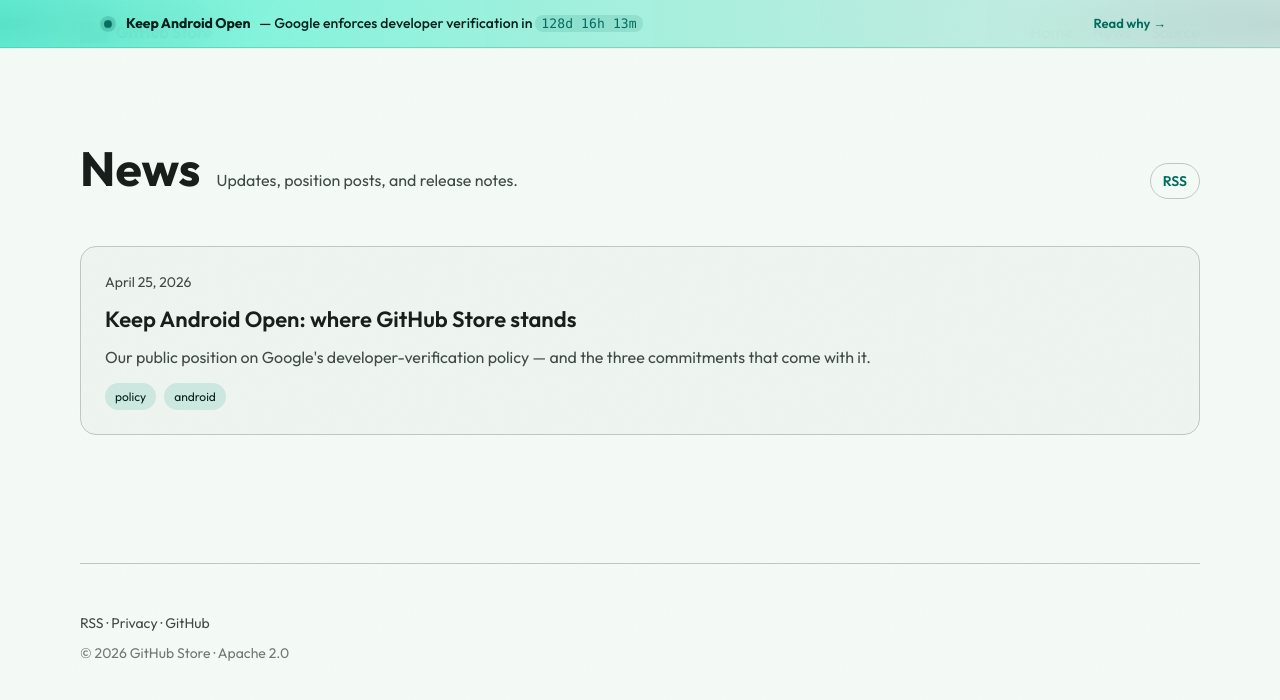
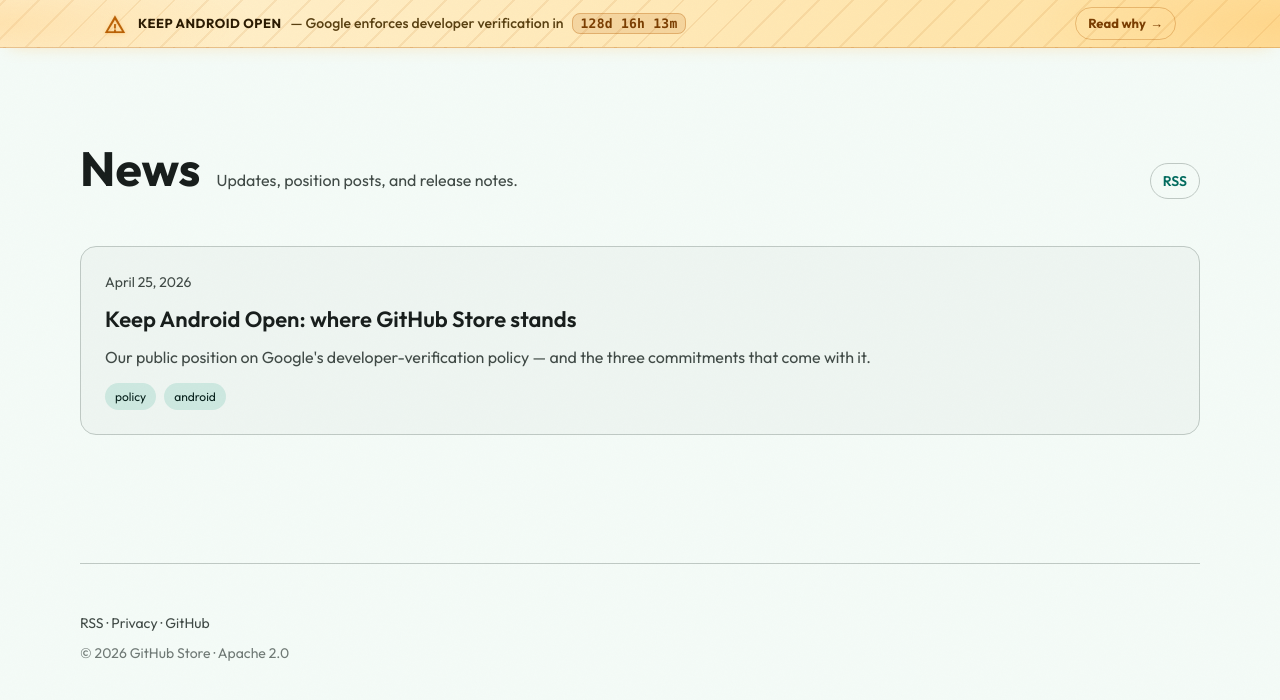
Before and after one commit to OpenHub-Store/openhub-store.github.io, a Jekyll site: the page built from news/index.md, in a window 1280 px wide. Shown: the top 700 px of the page. Built offline with Jekyll 4.4.1, drawn with Linux system fonts in a browser that asks for light colours; grey boxes are pictures that could not be loaded.

Commit message:
Restyle announce bar with warning palette.

```diff
--- a/_includes/announce_bar.html
+++ b/_includes/announce_bar.html
@@ -1,12 +1,17 @@
-<aside class="announce-bar" id="announceBar" role="region" aria-label="Keep Android Open announcement">
+<aside class="announce-bar" id="announceBar" role="region" aria-label="Keep Android Open warning">
     <div class="announce-bar__inner container">
-        <span class="announce-bar__dot" aria-hidden="true"></span>
+        <svg class="announce-bar__icon" viewBox="0 0 24 24" fill="currentColor" aria-hidden="true">
+            <path d="M12 2.5 0.8 22h22.4L12 2.5zm0 5L19.7 20H4.3L12 7.5zm-1 4.5v5h2v-5h-2zm0 6v2h2v-2h-2z"/>
+        </svg>
         <p class="announce-bar__text">
             <span class="announce-bar__brand">Keep Android Open</span>
             <span class="announce-bar__verify">— Google enforces developer verification in</span>
             <span class="announce-bar__count" id="kaoCountdown" data-target="2026-09-01T00:00:00Z">soon</span>
         </p>
-        <a href="/news/keep-android-open/" class="announce-bar__cta">Read why →</a>
+        <a href="/news/keep-android-open/" class="announce-bar__cta" aria-label="Read why this matters">
+            <span class="announce-bar__cta__label">Read why</span>
+            <span class="announce-bar__cta__arrow" aria-hidden="true">→</span>
+        </a>
     </div>
 </aside>
 <script>
--- a/assets/css/site.css
+++ b/assets/css/site.css
@@ -1379,8 +1379,49 @@ body::before {
 }
 
 /* ══════════════════════════════════════════════════════════════
-   ANNOUNCE BAR — Keep Android Open
-   ══════════════════════════════════════════════════════════════ */
+   ANNOUNCE BAR — Keep Android Open (warning palette)
+   ══════════════════════════════════════════════════════════════ */
+:root {
+    --warn-bg-from: #fff1d0;
+    --warn-bg-to:   #ffe1a0;
+    --warn-fg:        #4a3000;
+    --warn-fg-strong: #2a1a00;
+    --warn-accent:    #b85d00;
+    --warn-accent-strong: #7a3d00;
+    --warn-border:    rgba(184, 93, 0, 0.32);
+    --warn-pill-bg:   rgba(184, 93, 0, 0.14);
+    --warn-stripe:    rgba(184, 93, 0, 0.10);
+    --warn-glow:      rgba(255, 184, 77, 0.45);
+}
+
+[data-theme="dark"] {
+    --warn-bg-from: #2a1f08;
+    --warn-bg-to:   #3a2c10;
+    --warn-fg:        #ffd9a3;
+    --warn-fg-strong: #fff1dc;
+    --warn-accent:    #ffb84d;
+    --warn-accent-strong: #ffce80;
+    --warn-border:    rgba(255, 184, 77, 0.34);
+    --warn-pill-bg:   rgba(255, 184, 77, 0.14);
+    --warn-stripe:    rgba(255, 184, 77, 0.10);
+    --warn-glow:      rgba(255, 184, 77, 0.30);
+}
+
+@media (prefers-color-scheme: dark) {
+    [data-theme="auto"] {
+        --warn-bg-from: #2a1f08;
+        --warn-bg-to:   #3a2c10;
+        --warn-fg:        #ffd9a3;
+        --warn-fg-strong: #fff1dc;
+        --warn-accent:    #ffb84d;
+        --warn-accent-strong: #ffce80;
+        --warn-border:    rgba(255, 184, 77, 0.34);
+        --warn-pill-bg:   rgba(255, 184, 77, 0.14);
+        --warn-stripe:    rgba(255, 184, 77, 0.10);
+        --warn-glow:      rgba(255, 184, 77, 0.30);
+    }
+}
+
 body.has-announce { --announce-height: 48px; }
 
 .announce-bar {
@@ -1389,14 +1430,17 @@ body.has-announce { --announce-height: 48px; }
     z-index: 101;
     height: var(--announce-height);
     background:
-        linear-gradient(90deg,
-            color-mix(in srgb, var(--md-primary-container) 92%, transparent) 0%,
-            color-mix(in srgb, var(--md-secondary-container) 95%, transparent) 100%);
-    color: var(--md-on-primary-container);
-    border-bottom: 1px solid color-mix(in srgb, var(--md-primary) 22%, transparent);
-    backdrop-filter: blur(20px) saturate(140%);
-    -webkit-backdrop-filter: blur(20px) saturate(140%);
-    box-shadow: 0 1px 0 color-mix(in srgb, var(--md-on-surface) 4%, transparent);
+        repeating-linear-gradient(
+            -45deg,
+            transparent 0,
+            transparent 22px,
+            var(--warn-stripe) 22px,
+            var(--warn-stripe) 24px
+        ),
+        linear-gradient(95deg, var(--warn-bg-from) 0%, var(--warn-bg-to) 100%);
+    color: var(--warn-fg);
+    border-bottom: 1px solid var(--warn-border);
+    box-shadow: 0 6px 18px -10px var(--warn-glow);
     overflow: hidden;
     transform: translateY(-100%);
     animation: announceSlideIn 600ms 200ms var(--motion-emphasized) forwards;
@@ -1412,8 +1456,9 @@ body.has-announce { --announce-height: 48px; }
     inset: 0;
     pointer-events: none;
     background:
-        radial-gradient(ellipse 380px 90px at 0% 50%, color-mix(in srgb, var(--md-primary) 14%, transparent), transparent 70%),
-        radial-gradient(ellipse 380px 90px at 100% 50%, color-mix(in srgb, var(--md-tertiary) 12%, transparent), transparent 70%);
+        radial-gradient(ellipse 360px 90px at 0% 50%, var(--warn-glow), transparent 70%),
+        radial-gradient(ellipse 360px 90px at 100% 50%, var(--warn-glow), transparent 70%);
+    opacity: 0.55;
 }
 
 .announce-bar__inner {
@@ -1421,24 +1466,30 @@ body.has-announce { --announce-height: 48px; }
     height: 100%;
     display: flex;
     align-items: center;
-    gap: 14px;
-}
-
-.announce-bar__dot {
-    width: 8px; height: 8px;
-    border-radius: 50%;
-    background: var(--md-primary);
+    gap: 12px;
+    min-width: 0;
+}
+
+.announce-bar__icon {
     flex-shrink: 0;
-    box-shadow: 0 0 0 4px color-mix(in srgb, var(--md-primary) 22%, transparent);
-    animation: pulse 2.4s ease-in-out infinite;
+    width: 22px; height: 22px;
+    color: var(--warn-accent);
+    filter: drop-shadow(0 1px 2px var(--warn-glow));
+    animation: warnPulse 2.4s ease-in-out infinite;
+}
+
+@keyframes warnPulse {
+    0%, 100% { opacity: 1; transform: scale(1); }
+    50%      { opacity: 0.78; transform: scale(0.94); }
 }
 
 .announce-bar__text {
     margin: 0;
     font-size: 0.875rem;
     font-weight: 500;
-    color: var(--md-on-primary-container);
+    color: var(--warn-fg);
     flex: 1;
+    min-width: 0;
     overflow: hidden;
     text-overflow: ellipsis;
     white-space: nowrap;
@@ -1447,25 +1498,32 @@ body.has-announce { --announce-height: 48px; }
 
 .announce-bar__brand {
     font-weight: 700;
+    color: var(--warn-fg-strong);
     letter-spacing: -0.005em;
     margin-right: 6px;
-}
-
-.announce-bar__sep {
-    margin: 0 8px;
-    color: color-mix(in srgb, var(--md-on-primary-container) 42%, transparent);
+    text-transform: uppercase;
+    font-size: 0.8125rem;
+    letter-spacing: 0.04em;
+}
+
+.announce-bar__verify {
+    color: var(--warn-fg);
+    opacity: 0.92;
+    margin-right: 6px;
 }
 
 .announce-bar__count {
     font-family: 'JetBrains Mono', ui-monospace, SFMono-Regular, Menlo, monospace;
-    font-weight: 500;
+    font-weight: 600;
     font-variant-numeric: tabular-nums;
-    color: var(--md-primary);
-    padding: 1px 6px;
+    color: var(--warn-accent-strong);
+    padding: 2px 7px;
     border-radius: var(--shape-sm);
-    background: color-mix(in srgb, var(--md-primary) 12%, transparent);
+    background: var(--warn-pill-bg);
+    border: 1px solid var(--warn-border);
     font-size: 0.8125rem;
-    letter-spacing: 0.01em;
+    letter-spacing: 0.02em;
+    white-space: nowrap;
 }
 
 .announce-bar__cta {
@@ -1473,27 +1531,47 @@ body.has-announce { --announce-height: 48px; }
     align-items: center;
     gap: 4px;
     font-size: 0.8125rem;
-    font-weight: 600;
-    color: var(--md-primary);
+    font-weight: 700;
+    color: var(--warn-accent-strong);
     text-decoration: none;
     flex-shrink: 0;
-    padding: 4px 10px;
+    padding: 5px 12px;
     border-radius: var(--shape-full);
-    transition: background 200ms var(--motion-standard), transform 200ms var(--motion-standard);
+    border: 1px solid var(--warn-border);
+    background: transparent;
+    transition: background 200ms var(--motion-standard),
+                transform 200ms var(--motion-standard),
+                border-color 200ms var(--motion-standard);
 }
 
 .announce-bar__cta:hover {
-    background: color-mix(in srgb, var(--md-primary) 14%, transparent);
+    background: var(--warn-pill-bg);
+    border-color: var(--warn-accent);
     transform: translateX(2px);
 }
 
+.announce-bar__cta__arrow { transition: transform 200ms var(--motion-standard); }
+.announce-bar__cta:hover .announce-bar__cta__arrow { transform: translateX(2px); }
+
+/* ── Tablet / small desktop ───────────────────────────────────── */
+@media (max-width: 860px) {
+    .announce-bar__verify { display: none; }
+}
+
+/* ── Mobile ───────────────────────────────────────────────────── */
 @media (max-width: 640px) {
     body.has-announce { --announce-height: 44px; }
-    .announce-bar__inner { gap: 10px; }
+    .announce-bar__inner { gap: 8px; }
+    .announce-bar__icon { width: 18px; height: 18px; }
     .announce-bar__text { font-size: 0.8125rem; }
-    .announce-bar__verify { display: none; }
-    .announce-bar__cta {
-        padding: 4px 8px;
-        font-size: 0.75rem;
-    }
-}
+    .announce-bar__brand { font-size: 0.6875rem; letter-spacing: 0.06em; }
+    .announce-bar__count { padding: 1px 6px; font-size: 0.75rem; }
+    .announce-bar__cta { padding: 4px 10px; font-size: 0.75rem; }
+    .announce-bar__cta__label { display: none; }
+}
+
+/* ── Tiny phones ──────────────────────────────────────────────── */
+@media (max-width: 380px) {
+    .announce-bar__inner { gap: 6px; }
+    .announce-bar__brand { display: none; }
+}
```
